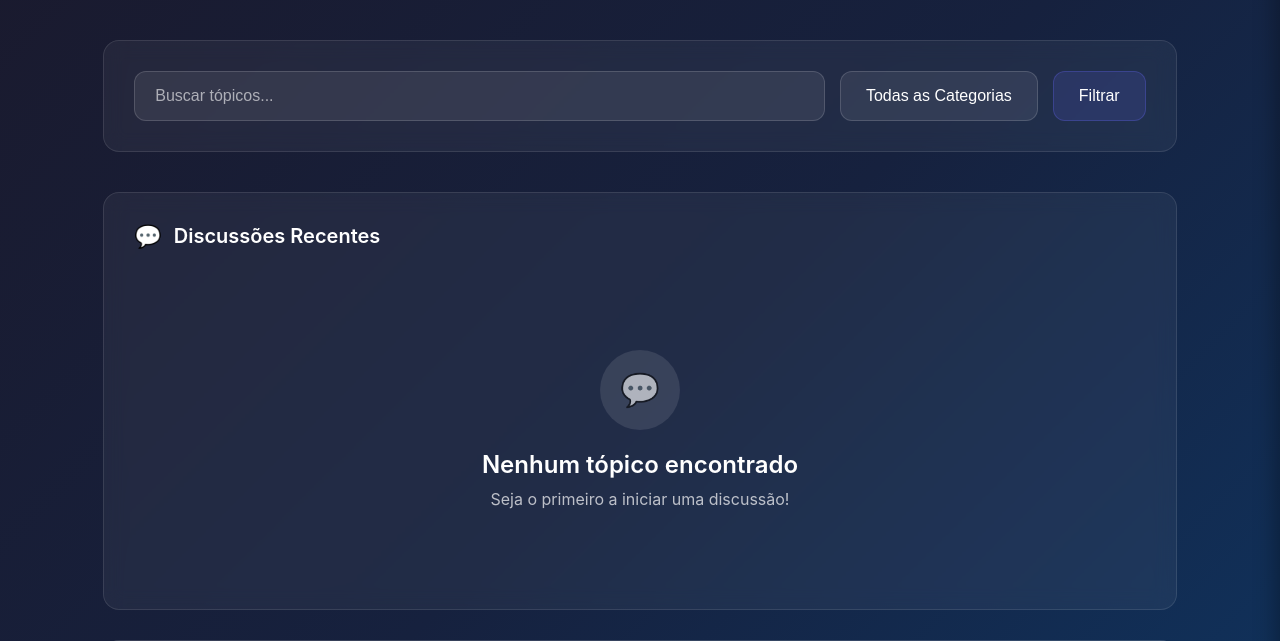
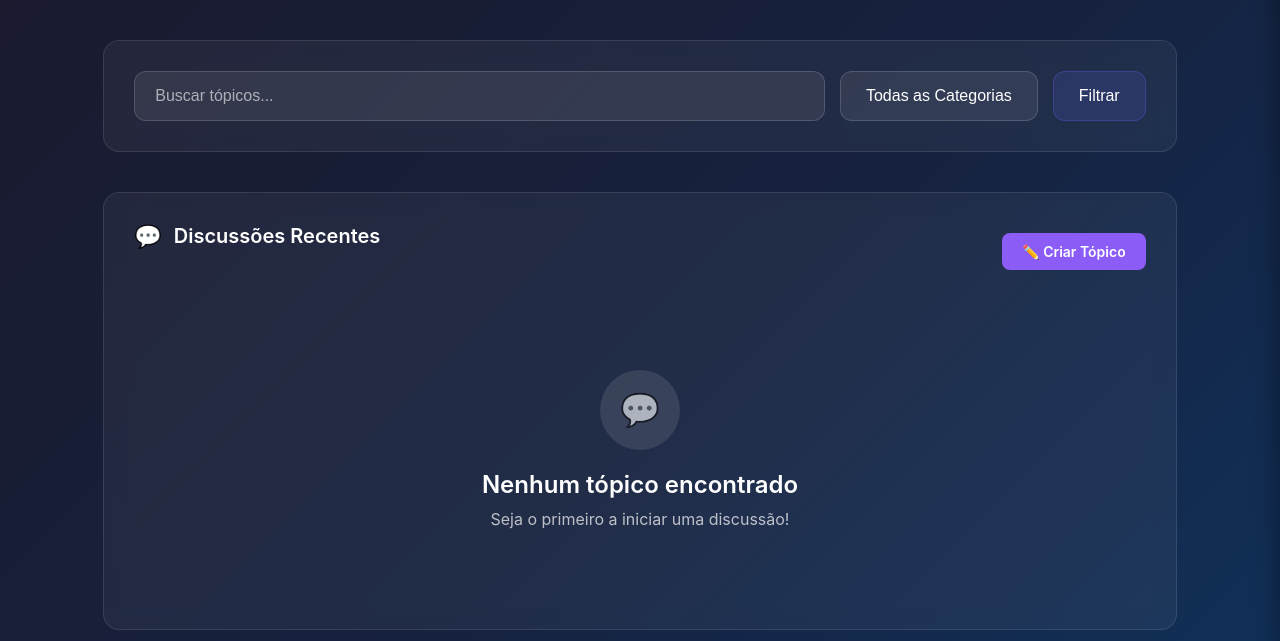
Before and after one commit to PedroSB04/Forum, a Flask app: page / in a window 1280 px wide. Shown: the part 54-695 px from the top of the page. Run offline with Flask 3, Linux system fonts and the light colour scheme; some libraries are stand-ins or nearby versions.

Commit message:
finalizando 1

```diff
--- a/website/static/css/styles.css
+++ b/website/static/css/styles.css
@@ -1063,3 +1063,41 @@
         font-size: 20px;
     }
 }
+
+.discussions-header-container {
+    display: flex;
+    justify-content: space-between;
+    align-items: center;
+    margin-bottom: 20px;
+}
+
+.create-topic-button {
+    background: linear-gradient(135deg, #8b5cf6, #8b5cf6);
+    color: white;
+    padding: 10px 20px;
+    border-radius: 8px;
+    text-decoration: none;
+    font-weight: 600;
+    transition: all 0.3s ease;
+    border: none;
+    cursor: pointer;
+    font-size: 14px;
+}
+
+.create-topic-button:hover {
+    background: linear-gradient(135deg, #8b5cf6, #8b5cf6);
+    transform: translateY(-2px);
+    box-shadow: 0 4px 12px rgba(0, 123, 255, 0.3);
+}
+
+@media (max-width: 768px) {
+    .discussions-header-container {
+        flex-direction: column;
+        align-items: stretch;
+        gap: 15px;
+    }
+
+    .create-topic-button {
+        text-align: center;
+    }
+}
--- a/website/templates/index.html
+++ b/website/templates/index.html
@@ -59,7 +59,18 @@
         </div>
 
         <div class="discussions-section">
-            <h2 class="discussions-header">Discussões Recentes</h2>
+            <div class="discussions-header-container">
+                <h2 class="discussions-header">Discussões Recentes</h2>
+                {% if current_user.is_authenticated %}
+                    <a href="{{ url_for('views.criar_post') }}" class="create-topic-button">
+                        ✏️ Criar Tópico
+                    </a>
+                {% else %}
+                    <a href="{{ url_for('auth.login') }}" class="create-topic-button">
+                        ✏️ Criar Tópico
+                    </a>
+                {% endif %}
+            </div>
             <div class="empty-state">
                 <div class="empty-icon"></div>
                 <div class="empty-title">Nenhum tópico encontrado</div>
```
Also changed, not shown: website/templates/post.html (+76 -0 lines), website/templates/signup.html (+8 -1 lines).
